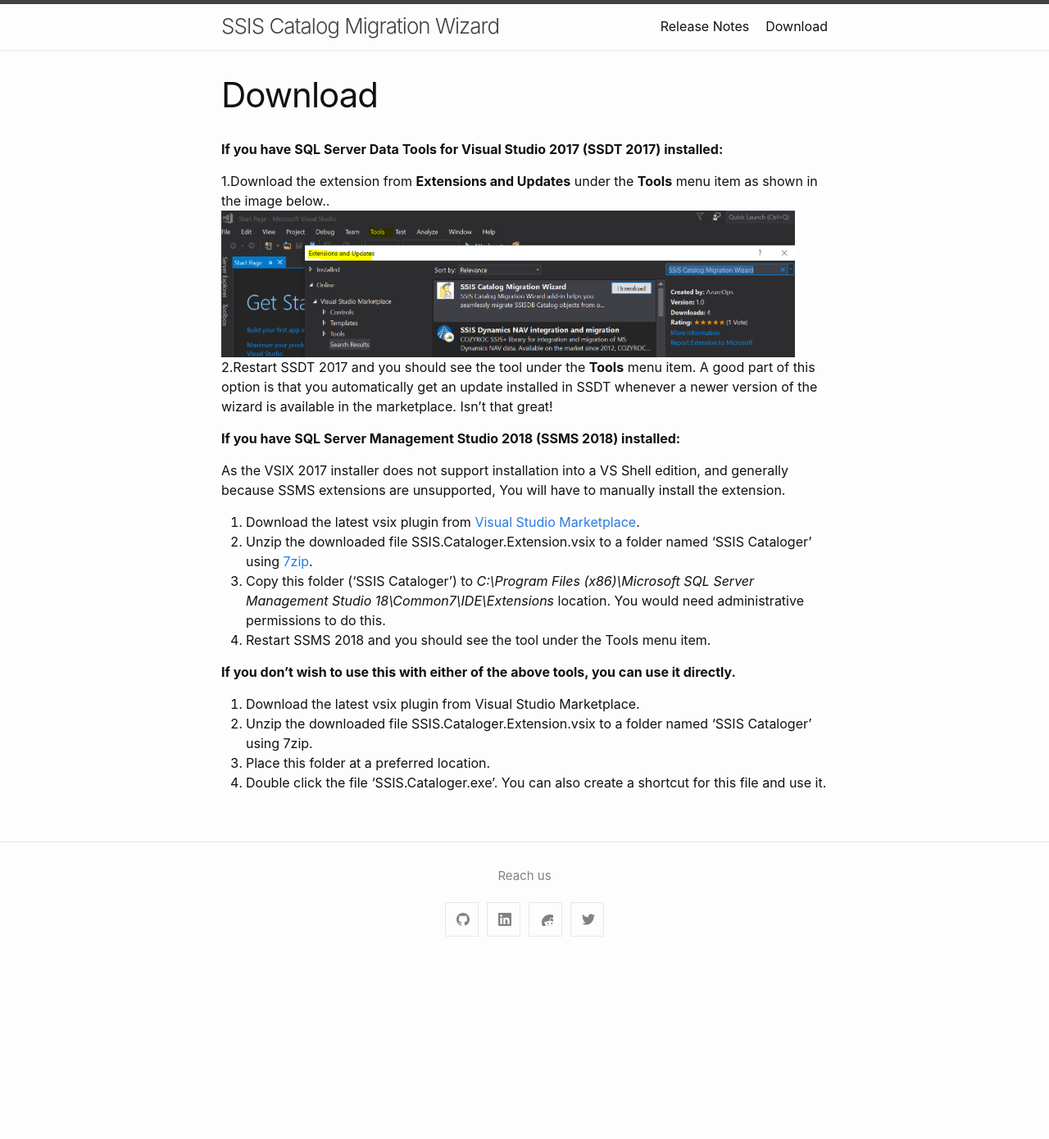
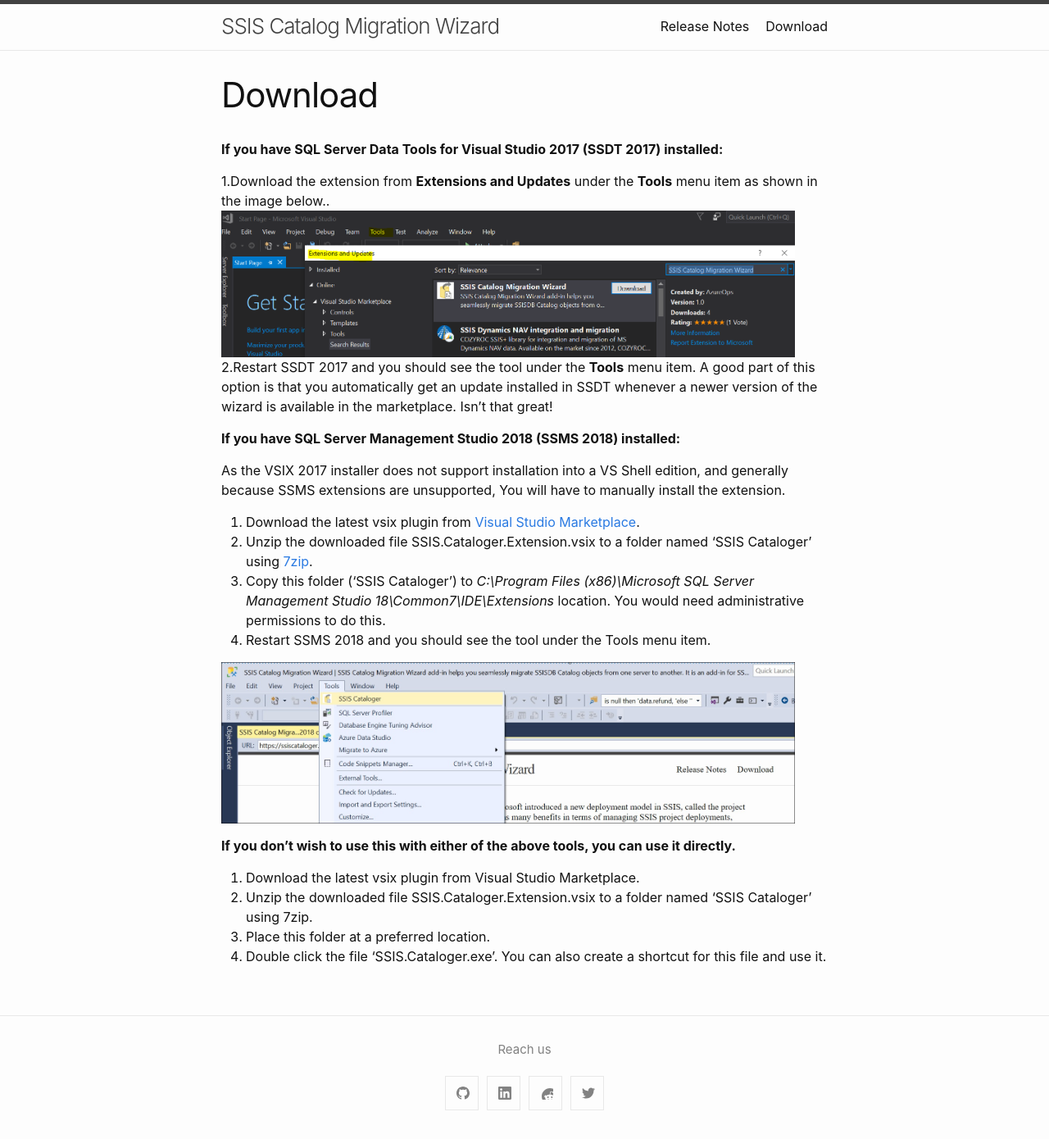
Before and after one commit to kr55/ssiscataloger, a Jekyll site: the page built from download.md, in a window 1280 px wide. Shown: the whole page at 82% size. Built offline with Jekyll 4.4.1, drawn with Linux system fonts in a browser that asks for light colours; before the commit the page ends 1178 px from its top, so only the background shows below that.

Commit message:
Added SSMS capture

```diff
--- a/download.md
+++ b/download.md
@@ -19,6 +19,8 @@ As the VSIX 2017 installer does not support installation into a VS Shell edition
 3. Copy this folder ('SSIS Cataloger') to *C:\Program Files (x86)\Microsoft SQL Server Management Studio 18\Common7\IDE\Extensions* location. You would need administrative permissions to do this.
 4. Restart SSMS 2018 and you should see the tool under the Tools menu item.
 
+<img src="../media/SSMS option.jpg" width="700">
+
 **If you don't wish to use this with either of the above tools, you can use it directly.**
 
 1. Download the latest vsix plugin from Visual Studio Marketplace.
```
Also changed, not shown: media/SSMS option.jpg (added).
